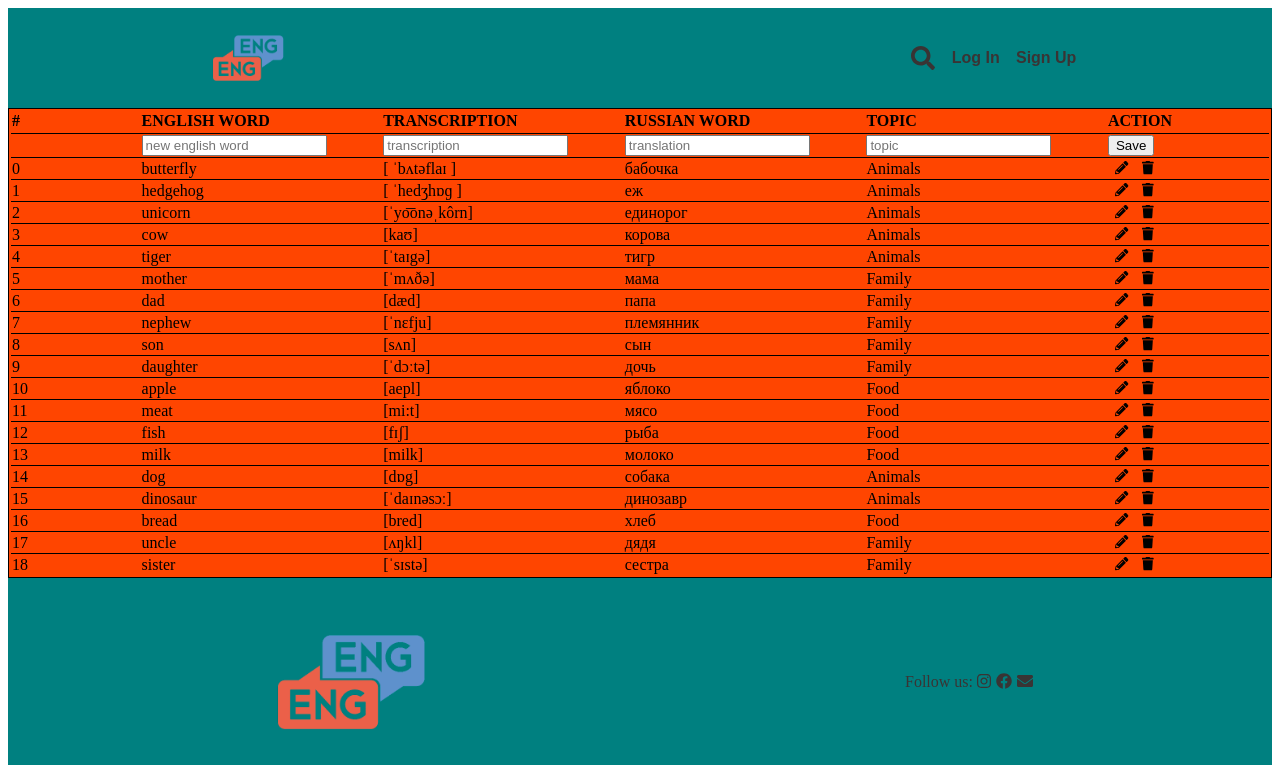
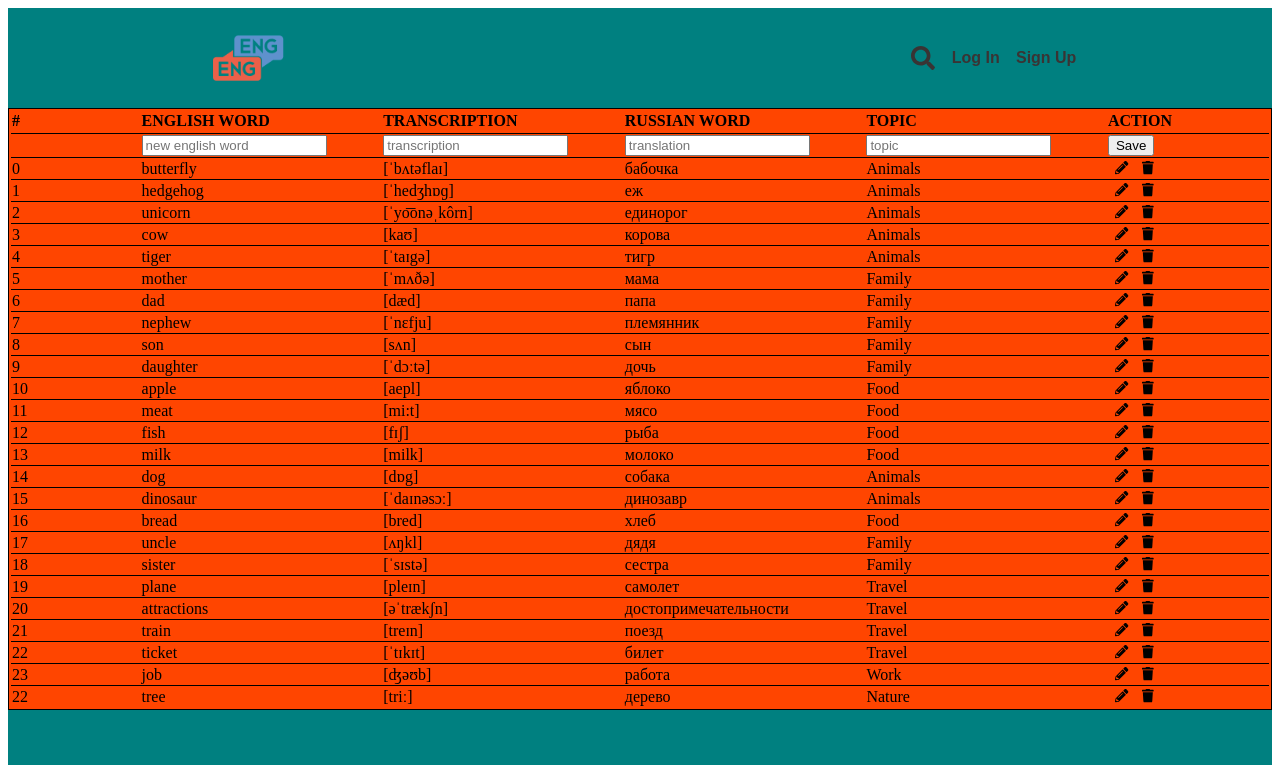
Before and after one commit to skorokhodtatiana/learnEnglish-React-project, a React (Create React App) app in the folder learn-english/: page /table in a window 1280 px wide. Shown: the top 765 px of the page. Built offline with nearby package versions, Linux system fonts and the light colour scheme.

Commit message:
added new words

```diff
--- a/learn-english/src/assets/DataCards.js
+++ b/learn-english/src/assets/DataCards.js
@@ -50,7 +50,7 @@ export const dataCards = [
   {
     id: 0,
     englishWord: "butterfly",
-    transcription: "[ ˈbʌtəflaɪ ]",
+    transcription: "[ˈbʌtəflaɪ]",
     translation: "бабочка",
     topic: "Animals",
     wordRu: false,
@@ -58,7 +58,7 @@ export const dataCards = [
   {
     id: 1,
     englishWord: "hedgehog",
-    transcription: "[ ˈhedʒhɒɡ ]",
+    transcription: "[ˈhedʒhɒɡ]",
     translation: "еж",
     topic: "Animals",
     wordRu: false,
@@ -74,7 +74,7 @@ export const dataCards = [
   {
     id: 3,
     englishWord: "cow",
-    transcription: " [kaʊ]",
+    transcription: "[kaʊ]",
     translation: "корова",
     topic: "Animals",
     wordRu: false,
@@ -106,7 +106,7 @@ export const dataCards = [
   {
     id: 7,
     englishWord: "nephew",
-    transcription: " [ˈnɛfju]",
+    transcription: "[ˈnɛfju]",
     translation: "племянник",
     topic: "Family",
     wordRu: false,
@@ -114,7 +114,7 @@ export const dataCards = [
   {
     id: 8,
     englishWord: "son",
-    transcription: " [sʌn]",
+    transcription: "[sʌn]",
     translation: "сын",
     topic: "Family",
     wordRu: false,
@@ -122,7 +122,7 @@ export const dataCards = [
   {
     id: 9,
     englishWord: "daughter",
-    transcription: " [ˈdɔːtə]",
+    transcription: "[ˈdɔːtə]",
     translation: "дочь",
     topic: "Family",
     wordRu: false,
@@ -130,7 +130,7 @@ export const dataCards = [
   {
     id: 10,
     englishWord: "apple",
-    transcription: " [aepl]",
+    transcription: "[aepl]",
     translation: "яблоко",
     topic: "Food",
     wordRu: false,
@@ -138,7 +138,7 @@ export const dataCards = [
   {
     id: 11,
     englishWord: "meat",
-    transcription: " [mi:t]",
+    transcription: "[mi:t]",
     translation: "мясо",
     topic: "Food",
     wordRu: false,
@@ -146,7 +146,7 @@ export const dataCards = [
   {
     id: 12,
     englishWord: "fish",
-    transcription: " [fɪʃ]",
+    transcription: "[fɪʃ]",
     translation: "рыба",
     topic: "Food",
     wordRu: false,
@@ -154,7 +154,7 @@ export const dataCards = [
   {
     id: 13,
     englishWord: "milk",
-    transcription: " [milk]",
+    transcription: "[milk]",
     translation: "молоко",
     topic: "Food",
     wordRu: false,
@@ -178,7 +178,7 @@ export const dataCards = [
   {
     id: 16,
     englishWord: "bread",
-    transcription: " [bred]",
+    transcription: "[bred]",
     translation: "хлеб",
     topic: "Food",
     wordRu: false,
@@ -194,9 +194,57 @@ export const dataCards = [
   {
     id: 18,
     englishWord: "sister",
-    transcription: " [ˈsɪstə]",
+    transcription: "[ˈsɪstə]",
     translation: "сестра",
     topic: "Family",
+    wordRu: false,
+  },
+  {
+    id: 19,
+    englishWord: "plane",
+    transcription: "[pleɪn]",
+    translation: "самолет",
+    topic: "Travel",
+    wordRu: false,
+  },
+  {
+    id: 20,
+    englishWord: "attractions",
+    transcription: "[əˈtrækʃn]",
+    translation: "достопримечательности",
+    topic: "Travel",
+    wordRu: false,
+  },
+  {
+    id: 21,
+    englishWord: "train",
+    transcription: "[treɪn]",
+    translation: "поезд",
+    topic: "Travel",
+    wordRu: false,
+  },
+  {
+    id: 22,
+    englishWord: "ticket",
+    transcription: "[ˈtɪkɪt]",
+    translation: "билет",
+    topic: "Travel",
+    wordRu: false,
+  },
+  {
+    id: 23,
+    englishWord: "job",
+    transcription: "[ʤəʊb]",
+    translation: "работа",
+    topic: "Work",
+    wordRu: false,
+  },
+  {
+    id: 22,
+    englishWord: "tree",
+    transcription: "[triː]",
+    translation: "дерево",
+    topic: "Nature",
     wordRu: false,
   },
 ];
```
